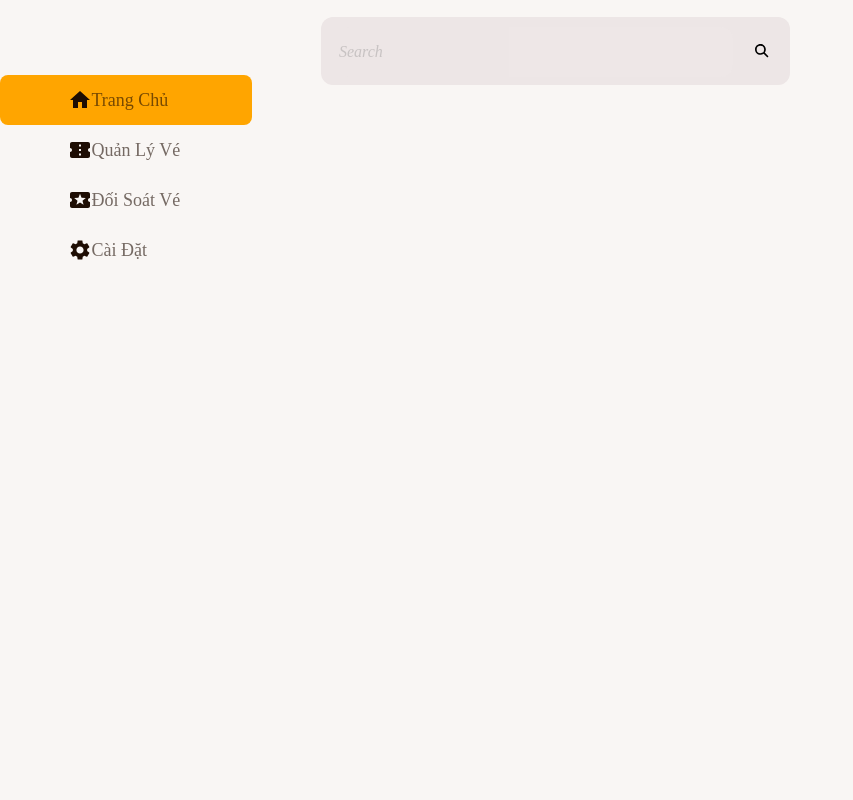
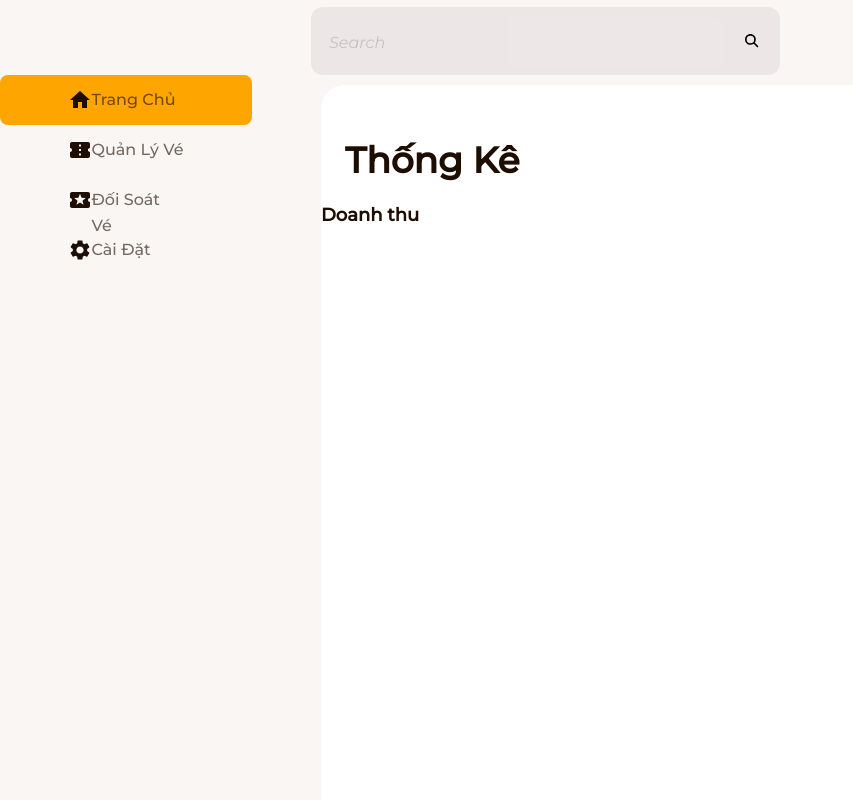
Before and after one commit to Thanh2603/CMSTicketSaleAppli, a React (Create React App) app in the folder cms-ticket-sale/: page /home in a window 1280 px wide. Shown: the top 800 px of the page, without its empty margins (0-853 px from the left). Built offline with nearby package versions, Linux system fonts and the light colour scheme.

Commit message:
HomePage

```diff
--- a/cms-ticket-sale/public/index.html
+++ b/cms-ticket-sale/public/index.html
@@ -15,6 +15,15 @@
       user's mobile device or desktop. See https://developers.google.com/web/fundamentals/web-app-manifest/
     -->
     <link rel="manifest" href="%PUBLIC_URL%/manifest.json" />
+    <link rel="preconnect" href="https://fonts.googleapis.com">
+  <link rel="preconnect" href="https://fonts.gstatic.com" crossorigin>
+  <link href="https://fonts.googleapis.com/css2?family=IBM+Plex+Sans:wght@300&family=Montserrat:wght@500&display=swap" rel="stylesheet">
+  <link rel="preconnect" href="https://fonts.googleapis.com">
+<link rel="preconnect" href="https://fonts.gstatic.com" crossorigin>
+<link href="https://fonts.googleapis.com/css2?family=IBM+Plex+Sans:wght@300&family=Montserrat:wght@200;500&display=swap" rel="stylesheet">
+<link rel="preconnect" href="https://fonts.googleapis.com">
+<link rel="preconnect" href="https://fonts.gstatic.com" crossorigin>
+<link href="https://fonts.googleapis.com/css2?family=IBM+Plex+Sans:wght@300&family=Montserrat:ital,wght@0,200;0,500;1,400&display=swap" rel="stylesheet">
     <!--
       Notice the use of %PUBLIC_URL% in the tags above.
       It will be replaced with the URL of the `public` folder during the build.
--- a/cms-ticket-sale/src/App.css
+++ b/cms-ticket-sale/src/App.css
@@ -59,7 +59,7 @@ height: 26px;
 font-family: 'Montserrat';
 font-style: normal;
 font-weight: 500;
-font-size: 18px;
+font-size: 16px;
 line-height: 26px;
 color: #1E0D03;
 
@@ -77,7 +77,7 @@ flex-direction: row;
 align-items: center;
 padding: 10px 16px;
 gap: 16px;
-
+margin: -10px;
 position: absolute;
 width: 437px;
 height: 48px;
--- a/cms-ticket-sale/src/App.js
+++ b/cms-ticket-sale/src/App.js
@@ -1,25 +1,17 @@
 import logo from './logo.svg';
+import { Routes, Route, Link } from 'react-router-dom'
 import './App.css';
 import Sidebar from './components/Sidebar';
 import Home from './components/Home/Home';
-import {
-  BrowserRouter,
-  Switch,
-  Route,
-  Link
-} from "react-router-dom";
 function App() {
   return (
-    <BrowserRouter>
     <div className='App'>
     <Sidebar/>
-    <Switch>
-          <Route path="/about">
-            <Home />
-          </Route>
-      </Switch>
+    <Routes>
+      <Route path="/home" element={<Home/>} />
+    </Routes>
     </div>
-    </BrowserRouter>
+
   );
 }
 
--- a/cms-ticket-sale/src/components/Home/Home.css
+++ b/cms-ticket-sale/src/components/Home/Home.css
@@ -1,4 +1,4 @@
-.container{
+.home {
 position: absolute;
 width: 1567px;
 height: 963px;
@@ -7,4 +7,32 @@ top: 85px;
 
 background: #FFFFFF;
 border-radius: 24px;
+
 }
+.home h1{
+position: absolute;
+width: 178px;
+height: 54px;
+left: 24px;
+top: 24px;
+font-family: 'Montserrat';
+font-style: normal;
+font-weight: 700;
+font-size: 36px;
+line-height: 54px;
+color: #1E0D03;
+}
+.home span{
+width: 100px;
+height: 28px;
+font-family: 'Montserrat';
+font-style: normal;
+font-weight: 600;
+font-size: 18px;
+line-height: 260px;
+color: #1E0D03;
+flex: none;
+order: 0;
+flex-grow: 0;
+left: 24px;
+}
--- a/cms-ticket-sale/src/components/Home/Home.js
+++ b/cms-ticket-sale/src/components/Home/Home.js
@@ -1,8 +1,11 @@
-import React from 'react'
+import React from 'react';
+import './Home.css'
 function Home ()  {
   return (
-    <div className='container'>
+    <div className='home'>
       <h1>Thống Kê</h1>
+      <span>Doanh thu</span>
+      <div className='calendar'></div>
     </div>
   )
 }
--- a/cms-ticket-sale/src/components/Sidebar.js
+++ b/cms-ticket-sale/src/components/Sidebar.js
@@ -3,6 +3,7 @@ import React from 'react'
 import "../App.css";
 import {SidebarData} from './SidebarData'
 import { FontAwesomeIcon } from '@fortawesome/react-fontawesome';
+
 function Sidebar() {
   return (
     <div className='Sidebar'>
@@ -15,11 +16,12 @@ function Sidebar() {
         key={key}
         className="row"
         id={window.location.pathname == val.link ? "active" : ""}
-        onClick={()=>{window.location.pathname = val.link}}> <div id="icon"> {val.icon} </div>{" "}
+        onClick={()=>{window.location.pathname = val.link}}>
+        <div id="icon"> {val.icon}
+        </div>{" "}
         <div id="title">
           {val.title}
         </div>
-
          </li>;
       })}
       </ul>
```
Also changed, not shown: cms-ticket-sale/src/index.js (+6 -1 lines), cms-ticket-sale/src/components/Checking/Checking.js (added), cms-ticket-sale/src/components/Setting/Setting.js (added), cms-ticket-sale/src/components/Ticket/Ticket.js (added).
